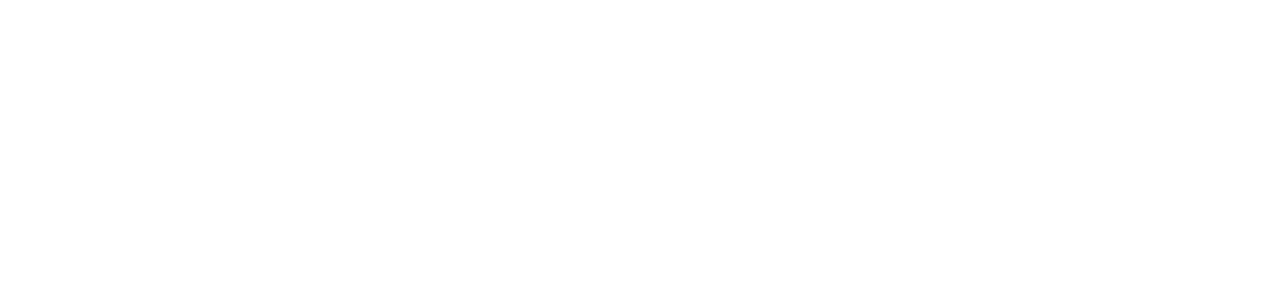
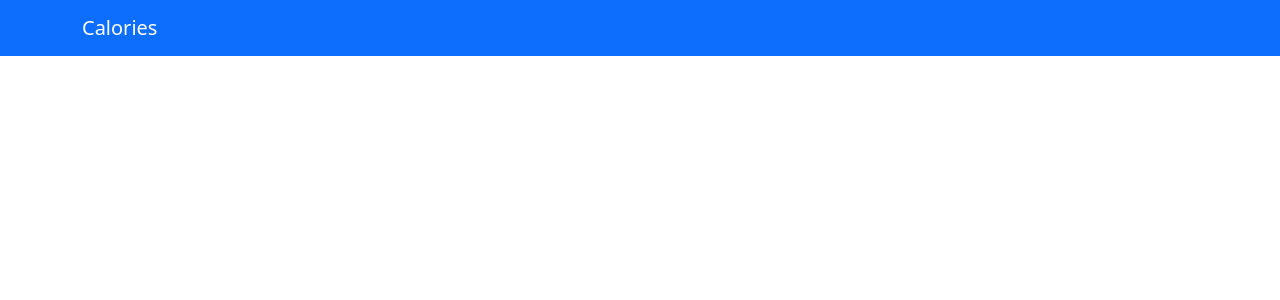
Before and after one commit to AlmazXX/calories, a React (Create React App) app: page / in a window 1280 px wide. Shown: the top 300 px of the page. Built offline with nearby package versions, Linux system fonts and the light colour scheme.

Commit message:
Added Layout comp to App

```diff
--- a/src/App.tsx
+++ b/src/App.tsx
@@ -1,7 +1,9 @@
+import Layout from "./components/Layout/Layout";
+
 function App() {
   return (
-    <>
-    </>
+    <Layout>
+    </Layout>
   );
 }
 
```
